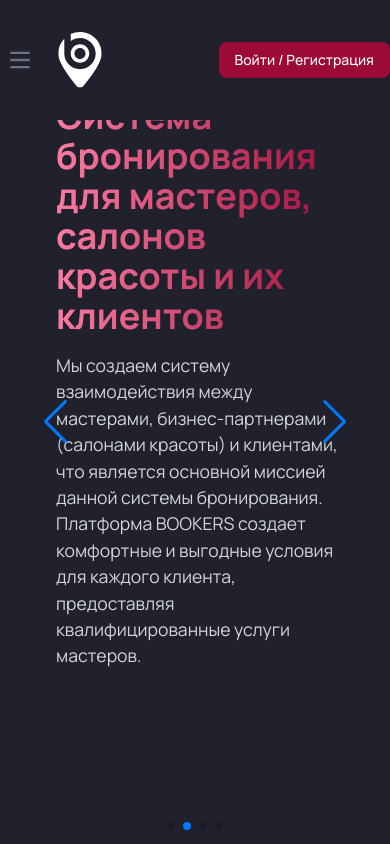
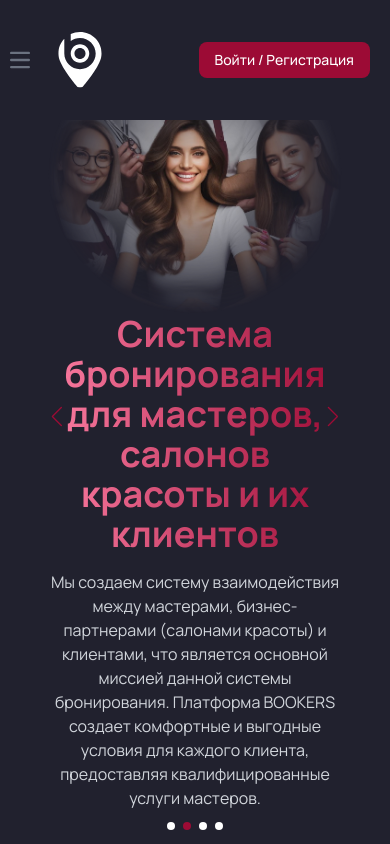
Before and after one commit to SardorbekCoder07/Bookers_web, a Next.js app in the folder my-app/: page / in a window 390 px wide. Shown: the top 844 px of the page. Built offline with nearby package versions, Linux system fonts and the light colour scheme.

Commit message:
kup qismlar bulopti

```diff
--- a/my-app/src/Components/Hero/Hero.tsx
+++ b/my-app/src/Components/Hero/page.tsx
@@ -8,7 +8,7 @@ import 'swiper/css/navigation';
 import { Pagination, Navigation, Autoplay } from 'swiper/modules';
 import Image from 'next/image';
 import Images from '@/assets/ImagesConst';
-import HeaderTitles from '../text/header_title';
+import HeaderTitles from '../text/HeaderBookers';
 
 // Define the data for the slides
 const slideData = [
@@ -36,7 +36,7 @@ const slideData = [
 
 const Hero: React.FC = () => {
     return (
-        <div className="relative h-screen select-none w-full ">
+        <div className="relative h-screen select-none w-full">
             <Swiper
                 modules={[Pagination, Navigation, Autoplay]}
                 autoplay={{ delay: 5000, disableOnInteraction: false }}
@@ -48,21 +48,47 @@ const Hero: React.FC = () => {
                 className="h-full"
             >
                 {slideData.map((slide, index) => (
-                    <SwiperSlide key={index} className="h-full flex items-center pt-20  justify-center">
-                        <div className="flex flex-col lg:flex-row justify-between  items-center h-full p-4 lg:p-8">
-                            <div className="w-full ml-4 text-white">
+                    <SwiperSlide key={index} className="h-full flex items-center justify-center">
+                        <div className="flex flex-col-reverse lg:flex-row justify-center items-center h-full p-4 lg:p-8">
+                            <div className="w-full lg:w-1/2 text-white lg:text-left text-center lg:mb-0 mb-4">
                                 <HeaderTitles text={slide.title} />
-                                <p className="text-gray-300 lg:text-lg text-[1.1rem]  mt-4">
+                                <p className="text-gray-300 lg:text-lg text-base mt-4">
                                     {slide.description}
                                 </p>
                             </div>
-                            <div className="w-full lg:w-1/2 lg:flex hidden justify-center mt-4 lg:mt-0">
+                            <div className="w-full lg:w-1/2 flex justify-center mt-4 lg:mt-0">
                                 <Image className="rounded-lg" src={slide.image} alt="Hero image" width={400} height={400} />
                             </div>
                         </div>
                     </SwiperSlide>
                 ))}
             </Swiper>
+
+            {/* Customizing Navigation Buttons and Pagination Bullets */}
+            <style jsx>{`
+                :global(.swiper-button-next),
+                :global(.swiper-button-prev) {
+                    color: #9C0B35;
+                    width: 30px;
+                    height: 30px;
+                    margin-top: -20px;
+                }
+
+                :global(.swiper-button-next:after),
+                :global(.swiper-button-prev:after) {
+                    font-size: 20px;
+                }
+
+                :global(.swiper-pagination-bullet) {
+                    background-color: white;
+                    opacity: 1;
+                }
+
+                :global(.swiper-pagination-bullet-active) {
+                    background-color: #9C0B35;
+                    opacity: 1;
+                }
+            `}</style>
         </div>
     );
 };
--- a/my-app/src/Components/Navbar/Navbar.tsx
+++ b/my-app/src/Components/Navbar/page.tsx
@@ -40,8 +40,8 @@ const Navbar: React.FC<NavbarProps> = ({ backgrounColor }) => {
     }, []);
 
     return (
-        <nav className={`fixed w-full z-20 top-0  start-0 ${backgrounColor} `}>
-            <div className="max-w-screen-xl flex flex-wrap items-center justify-between mx-auto py-8">
+        <nav className={`fixed w-full z-20 top-0  start-0 ${backgrounColor}  `}>
+            <div className="max-w-screen-xl flex flex-wrap items-center justify-between mx-auto py-8 ">
                 <div className="flex items-center space-x-3 rtl:space-x-reverse">
                     <button
                         type="button"
@@ -69,8 +69,8 @@ const Navbar: React.FC<NavbarProps> = ({ backgrounColor }) => {
                         <Image src={Images.Logo} className="h-14 w-14" alt="Bookers Logo" />
                     </a>
                 </div>
-                <div className="flex md:order-2 space-x-3 rtl:space-x-reverse">
-                    <button type="button" className="text-white bg-[#9C0B35] hover:bg-[#9C0B30] font-medium rounded-lg text-sm px-4 py-2 text-center active:scale-105 transition-all duration-100">
+                <div className="flex md:order-2 space-x-3 rtl:space-x-reverse mr-5 md:mr-0">
+                    <button type="button" className="text-white bg-[#9C0B35] hover:bg-[#9C0B30] font-medium rounded-lg text-sm px-4 py-2  text-center active:scale-105 transition-all duration-100">
                         Войти / Регистрация
                     </button>
                 </div>
--- a/my-app/src/app/service/page.tsx
+++ b/my-app/src/app/service/page.tsx
@@ -1,7 +1,7 @@
-import Navbar from '@/Components/Navbar/Navbar'
-import HeaderTitles from '@/Components/text/header_title'
 import React from 'react'
 import FreeaAndService from './component/freeAndStandart'
+import Navbar from '@/components/Navbar/page'
+import HeaderTitles from '@/components/text/HeaderBookers'
 
 const Service = () => {
   return (
```
Also changed, not shown: my-app/src/app/page.tsx (+5 -5 lines), my-app/src/Components/BeautyService/BeautyServiceAllBookers.tsx (renamed from my-app/src/Components/BeautyService/BeautyServiceAll.tsx), my-app/src/Components/HomeOffers/HomeofferAllBookers.tsx (renamed from my-app/src/Components/HomeOffers/HomeofferAll.tsx), my-app/src/Components/Line/page.tsx (renamed from my-app/src/Components/Line/Line.tsx), my-app/src/Components/text/HeaderBookers.tsx (renamed from my-app/src/Components/text/header_title.tsx).
